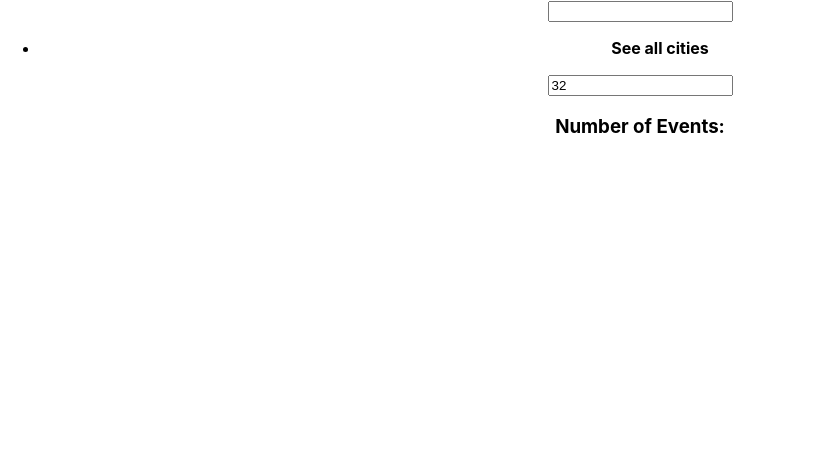
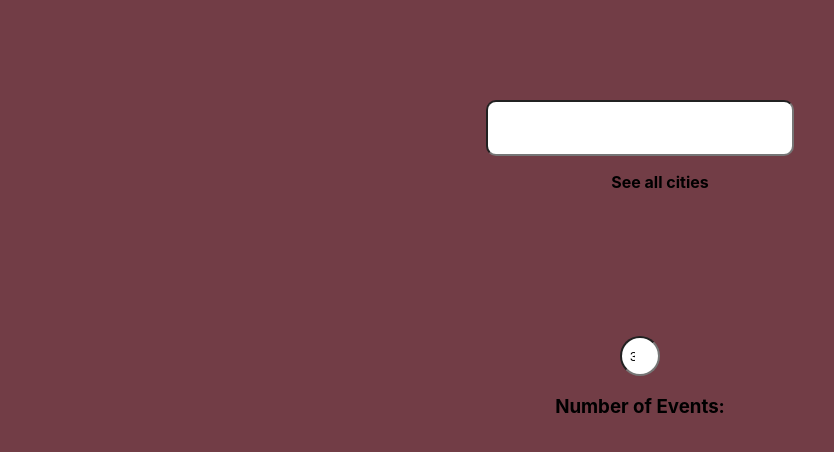
Before and after one commit to BJaguar71/MeetApp, a React (Create React App) app: page / in a window 1280 px wide. Shown: the top 452 px of the page, without its empty margins (0-834 px from the left). Built offline with nearby package versions, Linux system fonts and the light colour scheme.

Commit message:
defined initial design

```diff
--- a/src/App.css
+++ b/src/App.css
@@ -1,5 +1,14 @@
+html {
+  background-color: #723D46;
+}
 .App {
+  padding-top: 100px;
+  padding-bottom: 100px;
+  display: flex;
+  flex-direction: column;
   text-align: center;
+  align-items: center;
+  justify-content: center;
 }
 
 .App-logo {
@@ -14,18 +23,48 @@
 }
 
 .App-header {
-  background-color: #282c34;
   min-height: 100vh;
-  display: flex;
-  flex-direction: column;
-  align-items: center;
-  justify-content: center;
   font-size: calc(10px + 2vmin);
-  color: white;
 }
 
-.App-link {
-  color: #61dafb;
+/*  styling for NumberOfEvents */
+
+.number {
+  border-radius: 50%;
+  padding: 8px;
+  height: 20px;
+  width: 20px;
+}
+
+.numOfEvent-h3 {
+  color: #D9D9D9;
+}
+div.NumberOfEvents {
+  padding: 10%;
+}
+/* CitySearch Styling  */
+.city {
+  border-radius: 10px;
+  height: 50px;
+  width: 300px;
+}
+
+.suggestions {
+  list-style: none;
+  text-align: center;
+}
+
+b.seeAll {
+  color: #D9D9D9;
+  margin-top: 50px;
+  padding-right: 50px;
+}
+
+li.cityResult {
+  color: #ffe1a8;
+  list-style: none;
+  padding: 10%;
+
 }
 
 @keyframes App-logo-spin {
```
